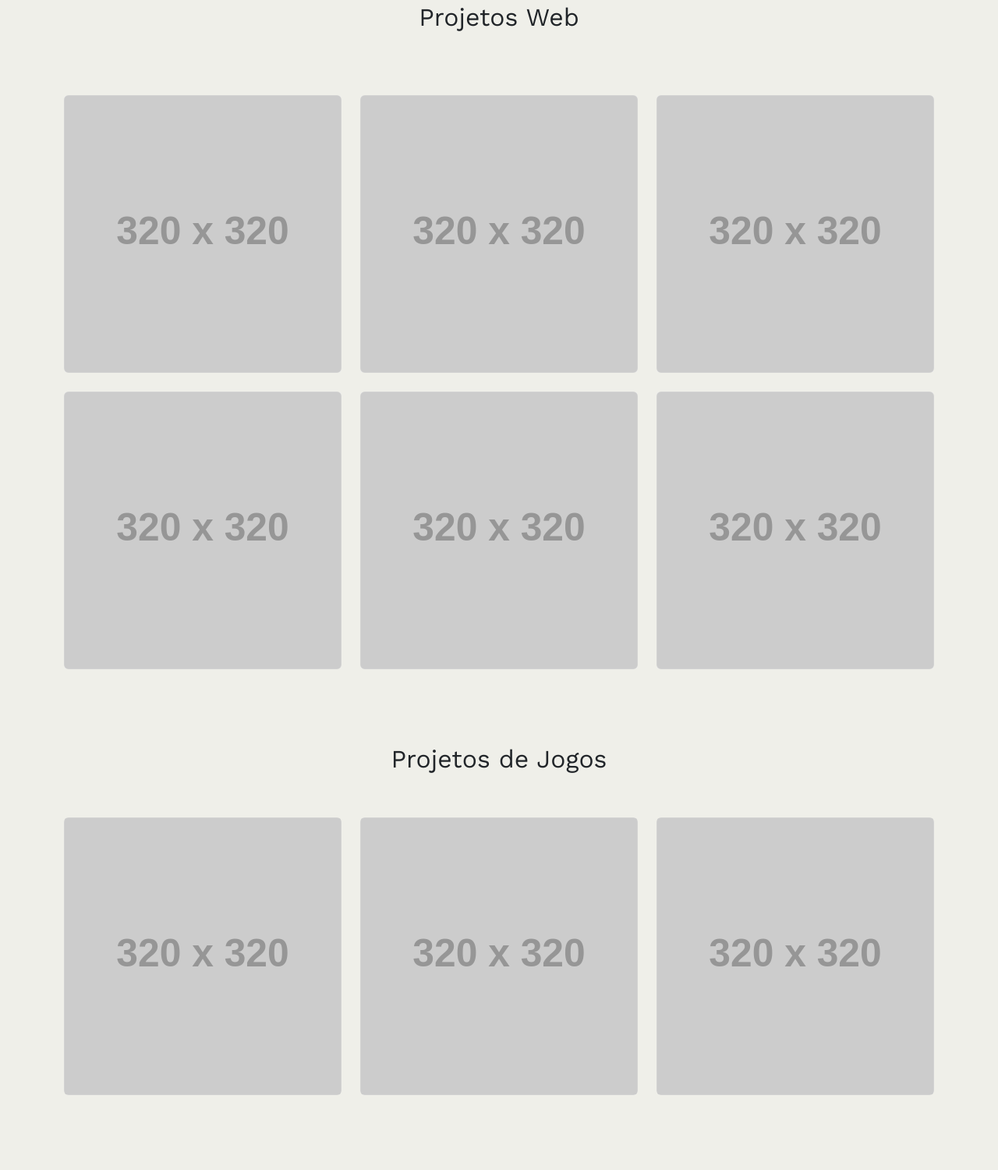
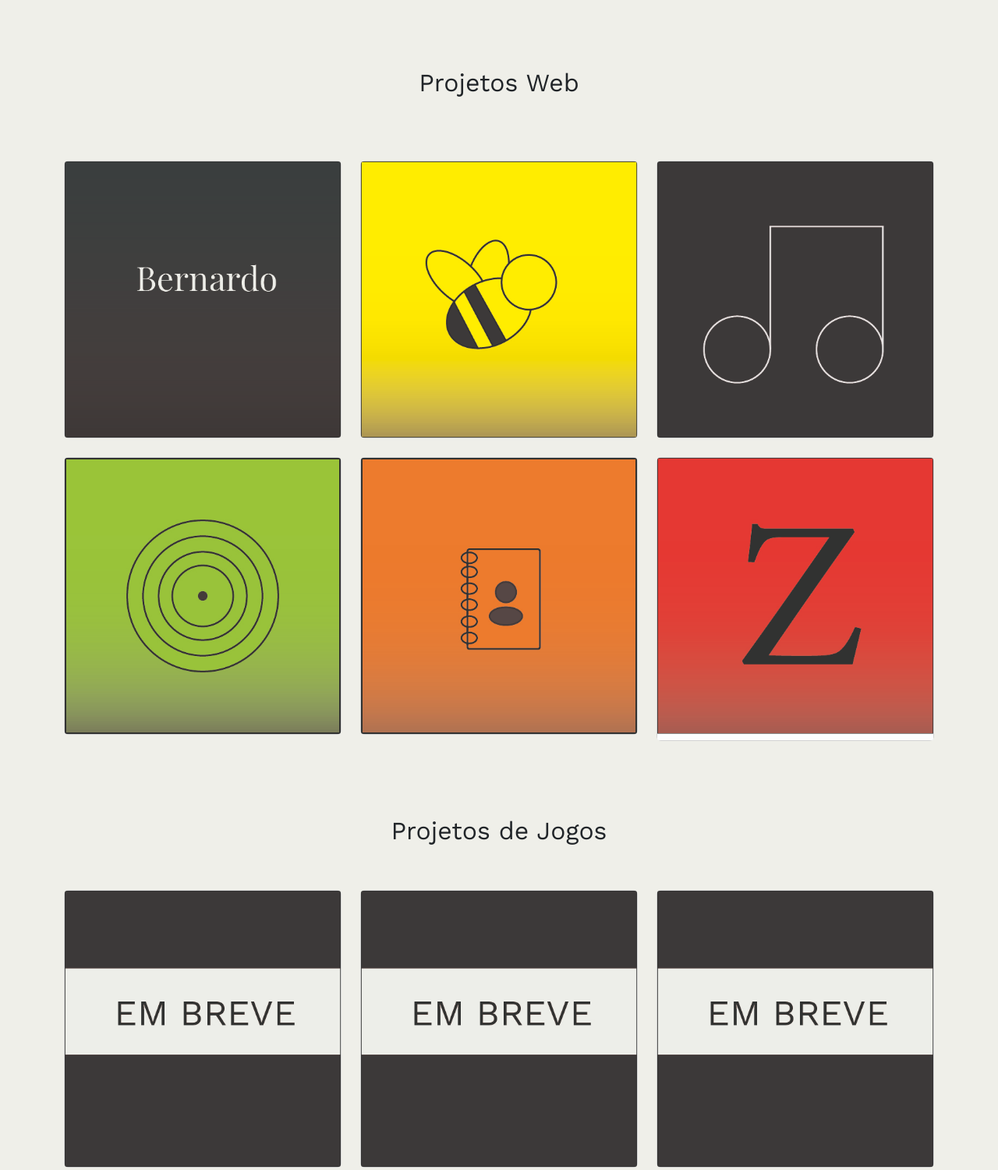
Before and after one commit to bernardow/site.portfolio, a website: page index.html in a window 1280 px wide. Shown: the part 1180-2680 px from the top of the page at 78% size. Before the commit the page ends 2632 px from the top, so only its background shows below. Drawn offline with nearby package versions, Linux system fonts and the light colour scheme; placeholder pictures from the web are drawn by us.

Commit message:
finished

```diff
--- a/index.html
+++ b/index.html
@@ -61,7 +61,7 @@
                 </div>
                 <div class="row mt-5">
                     <div class="col-md-6">
-                        <img class="w-100" src="https://via.placeholder.com/580x400" alt="">
+                        <img src="/rsc/foto-perfil.jpg" alt="foto de perfil">
                     </div>
                     <div class="col-md-6">
                         <p>
@@ -182,7 +182,7 @@
                     <div class="col-md-4 mt-4">
                         <div class="card">
                             <button type="button" data-bs-toggle="collapse" data-bs-target="#card-text-2" class="border-0">
-                                <img class="w-100" src="https://via.placeholder.com/320x320" alt="">
+                                <img class="w-100" src="/rsc/potfolio-icon.jpg" alt="">
                             </button>
                             <div id="card-text-2" class="card-body collapse">
                                 <h3 class="h4">Portfolio</h3>
@@ -199,7 +199,7 @@
                     <div class="col-md-4 mt-4">
                         <div class="card">
                             <button type="button" data-bs-toggle="collapse" data-bs-target="#card-text-1" class="border-0">
-                                <img class="w-100" src="https://via.placeholder.com/320x320" alt="">
+                                <img class="w-100" src="/rsc/bee-icon.jpg" alt="icone de abelha">
                             </button>
                             <div class="card-body collapse" id="card-text-1">
                                 <h3 class="h4">Bee'Aware</h3>
@@ -222,7 +222,7 @@
                     <div class="col-md-4 mt-4">
                         <div class="card">
                             <button type="button" data-bs-toggle="collapse" data-bs-target="#card-text-3" class="border-0">
-                                <img class="w-100" src="https://via.placeholder.com/320x320" alt="">
+                                <img class="w-100" src="/rsc/Guitar-icon.jpg" alt="nota musical">
                             </button>
                             <div id="card-text-3" class="card-body collapse">
                                 <h3 class="h4">Guitar Clash</h3>
@@ -245,7 +245,7 @@
                     <div class="col-md-4 mt-4">
                         <div class="card">
                             <button type="button" data-bs-toggle="collapse" data-bs-target="#card-text-4" class="border-0">
-                                <img class="w-100" src="https://via.placeholder.com/320x320" alt="">
+                                <img class="w-100" src="/rsc/Vinyl.jpg" alt="disco de vinyl">
                             </button>
                             <div id="card-text-4" class="card-body collapse">
                                 <h3 class="h4">Vynil Paradise</h3>
@@ -268,7 +268,7 @@
                     <div class="col-md-4 mt-4">
                         <div class="card">
                             <button type="button" data-bs-toggle="collapse" data-bs-target="#card-text-5" class="border-0">
-                                <img class="w-100" src="https://via.placeholder.com/320x320" alt="">
+                                <img class="w-100" src="/rsc/Agenda.jpg" alt="agenda">
                             </button>
                             <div id="card-text-5" class="card-body collapse">
                                 <h3 class="h4">Agenda de Contatos</h3>
@@ -291,12 +291,12 @@
                     <div class="col-md-4 mt-4">
                         <div class="card">
                             <button type="button" data-bs-toggle="collapse" data-bs-target="#card-text-6" class="border-0">
-                                <img class="w-100" src="https://via.placeholder.com/320x320" alt="">
+                                <img class="w-100" src="/rsc/Zelda-icon.jpg" alt="letra z">
                             </button>
                             <div id="card-text-6" class="card-body collapse">
                                 <h3 class="h4">Zelda - Breath of the Wild</h3>
                                 <p>
-                                    Esse foi o meu primeiro projeto front-end. A ideia por trás dele, era criar uma landing page para o jogo Zelda - BOTW. Nele, usei HTML e CSS.
+                                    Esse foi o meu primeiro projeto front-end. A ideia por trás dele, era criar uma landing page fictícia para o jogo Zelda - BOTW. Nele, usei HTML e CSS. Vale ressaltar que o projeto é apenas baseado no jogo.
                                 </p>
                                 <div class="card-links">
                                     <a class="btn btn-primary" target="_blank" href="https://site-zelda.vercel.app">
@@ -322,17 +322,17 @@
                 <div class="row mt-5">
                     <div class="col-md-4 mt-3 mt-md-0">
                         <div class="card">
-                            <img src="https://via.placeholder.com/320x320" class="w-100" alt="">
+                            <img src="/rsc/soon.jpg" class="w-100" alt="poster em breve">
                         </div>
                     </div>
                     <div class="col-md-4 mt-3 mt-md-0">
                         <div class="card">
-                            <img src="https://via.placeholder.com/320x320" class="w-100" alt="">
+                            <img src="/rsc/soon.jpg" class="w-100" alt="poster em breve">
                         </div>
                     </div>
                     <div class="col-md-4 mt-3 mt-md-0">
                         <div class="card">
-                            <img src="https://via.placeholder.com/320x320" class="w-100" alt="">
+                            <img src="/rsc/soon.jpg" class="w-100" alt="poster em breve">
                         </div>
                     </div>
                 </div>
--- a/src/main.scss
+++ b/src/main.scss
@@ -35,6 +35,13 @@ section{
 }
 
 #about{
+
+    img{
+        width: 80%;
+        display: flex;
+        margin: 0 auto;
+    }
+
     .social-links{
         justify-content: center;
         display: flex;
```
Also changed, not shown: build/main.css, rsc/Agenda.jpg (added), rsc/Guitar-icon.jpg (added), rsc/Vinyl.jpg (added), rsc/Zelda-icon.jpg (added), rsc/bee-icon.jpg (added), rsc/foto-perfil.jpg (added), rsc/potfolio-icon.jpg (added), rsc/soon.jpg (added), 1 other file.
